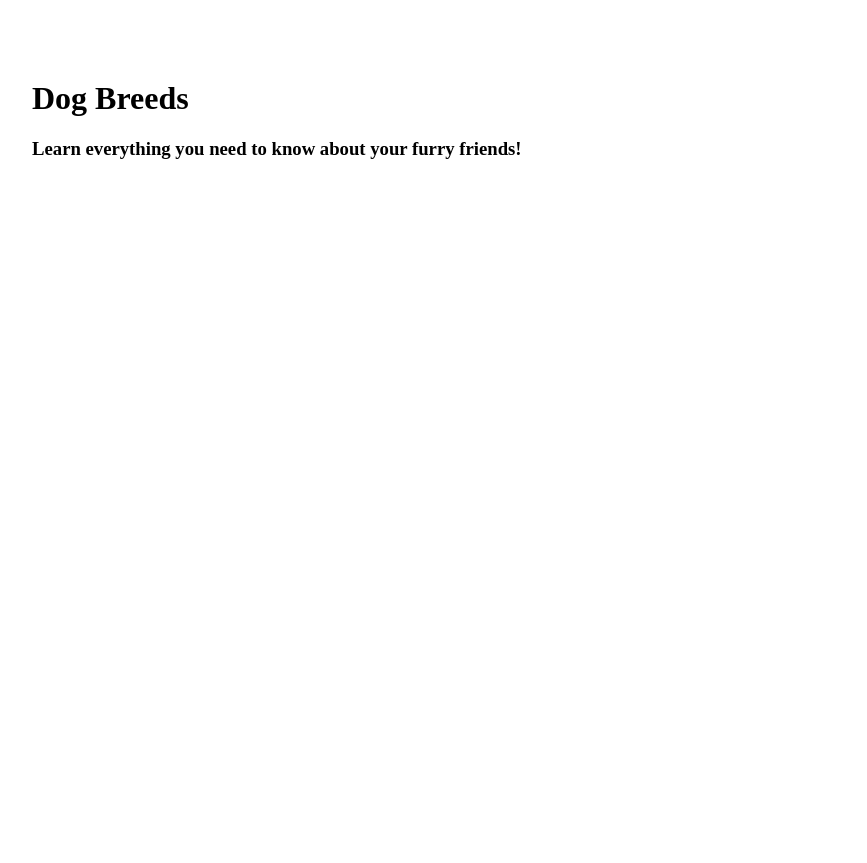
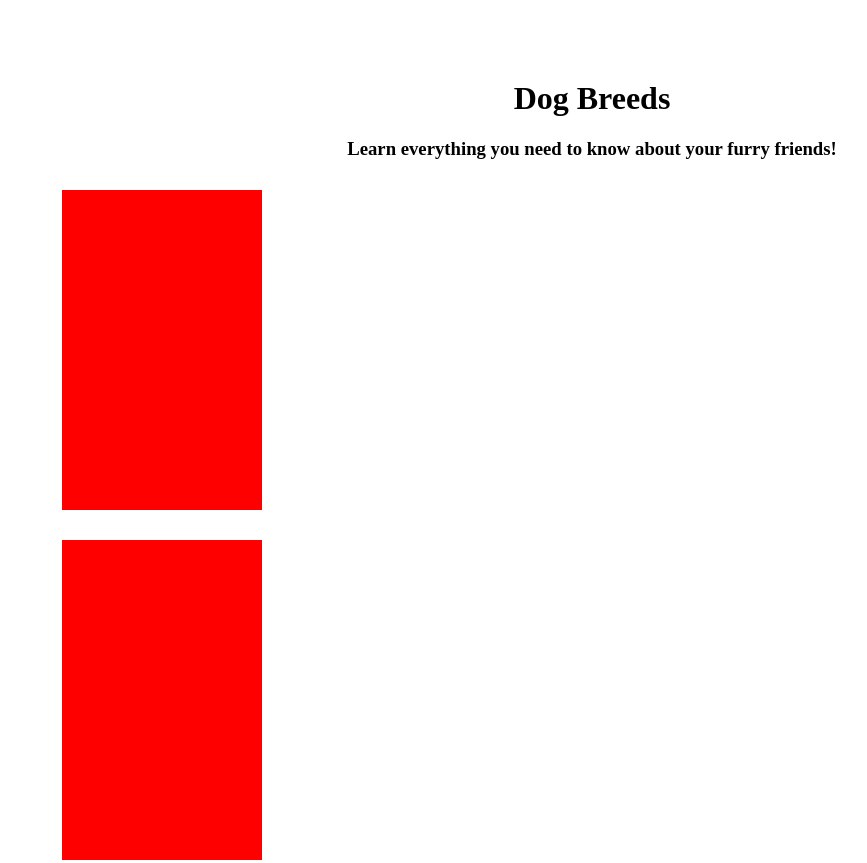
Before and after one commit to Krishnaa18/interactive-foundation, a plain HTML site: page Extension project.html in a window 1280 px wide. Shown: the top 863 px of the page, without its empty margins (48-915 px from the left). Before the commit the page ends 800 px from the top, so only its background shows below. Drawn offline with Linux system fonts and the light colour scheme.

Commit message:
Update Extension project.html

```diff
--- a/Extension project.html
+++ b/Extension project.html
@@ -10,14 +10,34 @@
   <h1>Dog Breeds</h1>
   <h3>Learn everything you need to know about your furry friends!</h3>
 
+  <div class="row1 row">
+    <div class="rectangle1"></div>
+    <div class="rectangle1"></div>
+    <div class="rectangle1"></div>
+    <div class="rectangle1"></div>
+    <div class="rectangle1"></div>
+  </div>
+
   <style>
  body {
   margin: 5em;
+
  }
 
- h1 h3 {
+ h1, h3 {
 text-align: center;
  }
+
+.rectangle1 {
+width: 200px;
+margin:30px;
+height :320px;
+background: red;
+}
+
+.row {
+grid-column: 1fr 1fr 1fr 1fr 1fr;
+}
 
 
   </style>
```
